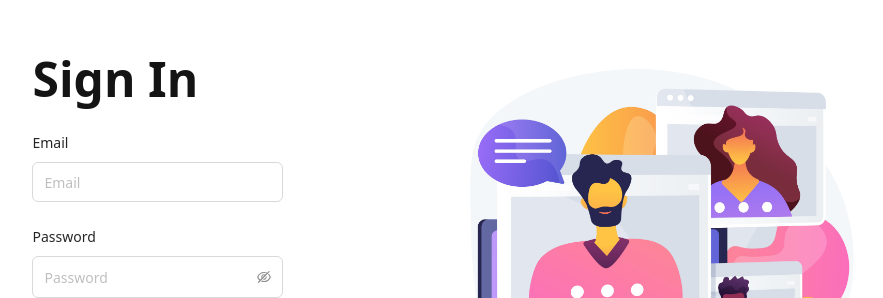
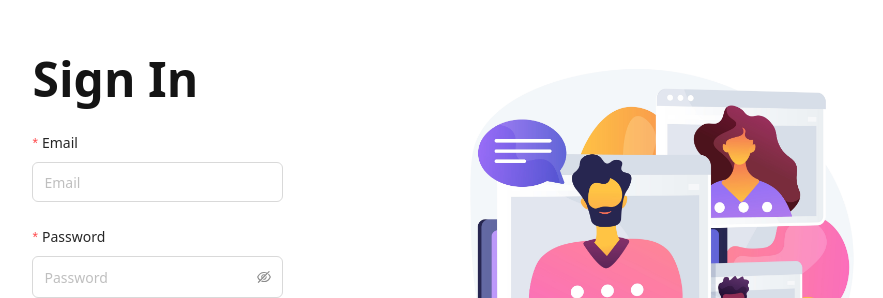
Before and after one commit to padulapankaja/Assignment, a React (Create React App) app in the folder frontend/crm/: page / in a window 1280 px wide. Shown: the part 158-456 px from the top of the page, without its empty margins (207-1090 px from the left). Built offline with nearby package versions, Linux system fonts and the light colour scheme.

Commit message:
added fake sign in

```diff
--- a/frontend/crm/src/pages/dashboard/customers/allcustomers.tsx
+++ b/frontend/crm/src/pages/dashboard/customers/allcustomers.tsx
@@ -9,6 +9,7 @@ import {
   Modal,
   Select,
   message,
+  Tag,
 } from "antd";
 import type { ColumnsType, ColumnType } from "antd/es/table";
 import type { FilterConfirmProps } from "antd/es/table/interface";
@@ -206,6 +207,15 @@ const AllCustomer: React.FC = () => {
       ),
   });
 
+  const tagSelector = (status: string) => {
+    if (status === "Active") {
+      return <Tag color="green">Active</Tag>;
+    } else if (status === "Non-Active") {
+      return <Tag color="blue">Non Active</Tag>;
+    } else {
+      return <Tag color="orange">Lead</Tag>;
+    }
+  };
   const columns: ColumnsType<DataType> = [
     {
       title: "Name",
@@ -233,6 +243,11 @@ const AllCustomer: React.FC = () => {
       ...getColumnSearchProps("status"),
       sorter: (a, b) => a.status.length - b.status.length,
       sortDirections: ["descend", "ascend"],
+      render: (_, record) => (
+        <Space size="middle" key={record._id}>
+          {tagSelector(record.status)}
+        </Space>
+      ),
     },
     {
       title: "Action",
--- a/frontend/crm/src/pages/dashboard/customers/singleCustomer.tsx
+++ b/frontend/crm/src/pages/dashboard/customers/singleCustomer.tsx
@@ -1,4 +1,4 @@
-import { SearchOutlined } from "@ant-design/icons";
+import { SearchOutlined, EditFilled } from "@ant-design/icons";
 import type { InputRef } from "antd";
 import {
   Button,
@@ -9,13 +9,14 @@ import {
   Form,
   Select,
   message,
+  Tag,
 } from "antd";
 import type { ColumnsType, ColumnType } from "antd/es/table";
 import type { FilterConfirmProps } from "antd/es/table/interface";
 import Title from "antd/lib/typography/Title";
 import React, { useRef, useState, useEffect } from "react";
 import Highlighter from "react-highlight-words";
-import {  useParams } from "react-router-dom";
+import { useParams } from "react-router-dom";
 import {
   getOppertuntiesBasedOnCustomer,
   createOppertunityForCustomr,
@@ -250,6 +251,15 @@ const SingleCustomer: React.FC = () => {
       ),
   });
 
+  const tagSelector = (status: string) => {
+    if (status === "New") {
+      return <Tag color="green">New</Tag>;
+    } else if (status === "Closed-Lost") {
+      return <Tag color="volcano">Closed-Lost</Tag>;
+    } else {
+      return <Tag color="cyan">Closed-Won</Tag>;
+    }
+  };
   const columns: ColumnsType<DataType> = [
     {
       title: "Name",
@@ -268,15 +278,18 @@ const SingleCustomer: React.FC = () => {
       ...getColumnSearchProps("status"),
       sorter: (a, b) => a.status.length - b.status.length,
       sortDirections: ["descend", "ascend"],
+      render: (_, record) => (
+        <Space size="middle" key={record._id}>
+          {tagSelector(record.status)}
+        </Space>
+      ),
     },
     {
       title: "Action",
       key: "action",
       width: "20%",
       render: (_, record) => (
-        <Button type="primary" onClick={() => showModal(record)}>
-          Update Status
-        </Button>
+        <Button onClick={() => showModal(record)}>Update Status</Button>
       ),
     },
   ];
--- a/frontend/crm/src/pages/dashboard/index.tsx
+++ b/frontend/crm/src/pages/dashboard/index.tsx
@@ -1,7 +1,7 @@
 import React, { useEffect, useState } from "react";
 import { Row, Col } from "reactstrap";
 import "../../assets/styles/dashboard.css";
-import { Switch, Route, Link } from "react-router-dom";
+import { Switch, Route, Link, useHistory } from "react-router-dom";
 import { Layout, Menu, Button as ButtonAnt, PageHeader } from "antd";
 import {
   MenuUnfoldOutlined,
@@ -16,9 +16,8 @@ const Dashboard = () => {
   const { Header, Sider, Content } = Layout;
 
   useEffect(() => {});
-
-  // const history = useHistory();
   const [collapsed, setCollapsed] = useState(false);
+  const history = useHistory();
   return (
     <div style={{ margin: "12px" }}>
       <Row style={{ paddingRight: "0px", paddingLeft: "0px" }}>
@@ -30,9 +29,15 @@ const Dashboard = () => {
                 className="page-header-dark"
                 ghost={false}
                 title="CRM"
-                // subTitle={`Hi, ${user.first_name}`}
                 extra={[
-                  <ButtonAnt key="1" className="cus-btn1" type="primary">
+                  <ButtonAnt
+                    key="1"
+                    className="cus-btn1"
+                    type="primary"
+                    onClick={() => {
+                      history.push("/");
+                    }}
+                  >
                     Signout
                   </ButtonAnt>,
                 ]}
--- a/frontend/crm/src/pages/signin/signin.tsx
+++ b/frontend/crm/src/pages/signin/signin.tsx
@@ -21,8 +21,21 @@ interface SignInProps {}
 
 const SignIn: FC<SignInProps> = () => {
   const history = useHistory();
+  const [form] = Form.useForm();
+
   const onFinish = async (values: any) => {
-    history.push("/dashboard");
+    console.log(values);
+    if (
+      values.email === "admin@gmail.com" &&
+      values.password === "Default@123"
+    ) {
+      history.push("/dashboard");
+    } else {
+      form.resetFields();
+      message.error({
+        content: "Invalid user credentials",
+      });
+    }
   };
   return (
     <>
@@ -35,21 +48,26 @@ const SignIn: FC<SignInProps> = () => {
               md={{ span: 12 }}
             >
               <Title className="mb-15">Sign In</Title>
-              <Form onFinish={onFinish} layout="vertical" className="row-col">
+              <Form
+                onFinish={onFinish}
+                layout="vertical"
+                className="row-col"
+                form={form}
+              >
                 <Form.Item
                   className="username"
                   label="Email"
                   name="email"
-                  // rules={[
-                  //   {
-                  //     type: "email",
-                  //     message: "The input is not valid e-mail!",
-                  //   },
-                  //   {
-                  //     required: true,
-                  //     message: "Please input your email!",
-                  //   },
-                  // ]}
+                  rules={[
+                    {
+                      type: "email",
+                      message: "The input is not valid e-mail!",
+                    },
+                    {
+                      required: true,
+                      message: "Please input your email!",
+                    },
+                  ]}
                 >
                   <Input placeholder="Email" />
                 </Form.Item>
@@ -58,12 +76,12 @@ const SignIn: FC<SignInProps> = () => {
                   className="username"
                   label="Password"
                   name="password"
-                  // rules={[
-                  //   {
-                  //     required: true,
-                  //     message: "Please input your password!",
-                  //   },
-                  // ]}
+                  rules={[
+                    {
+                      required: true,
+                      message: "Please input your password!",
+                    },
+                  ]}
                 >
                   <Input.Password
                     placeholder="Password"
@@ -84,11 +102,6 @@ const SignIn: FC<SignInProps> = () => {
                     SIGN IN
                   </Button>
                 </Form.Item>
-                {/* <p className="font-semibold text-muted">
-                  <Link to="/forget" style={{ color: "gray" }}>
-                    Forget Password?
-                  </Link>
-                </p> */}
               </Form>
             </Col>
             <Col
```
